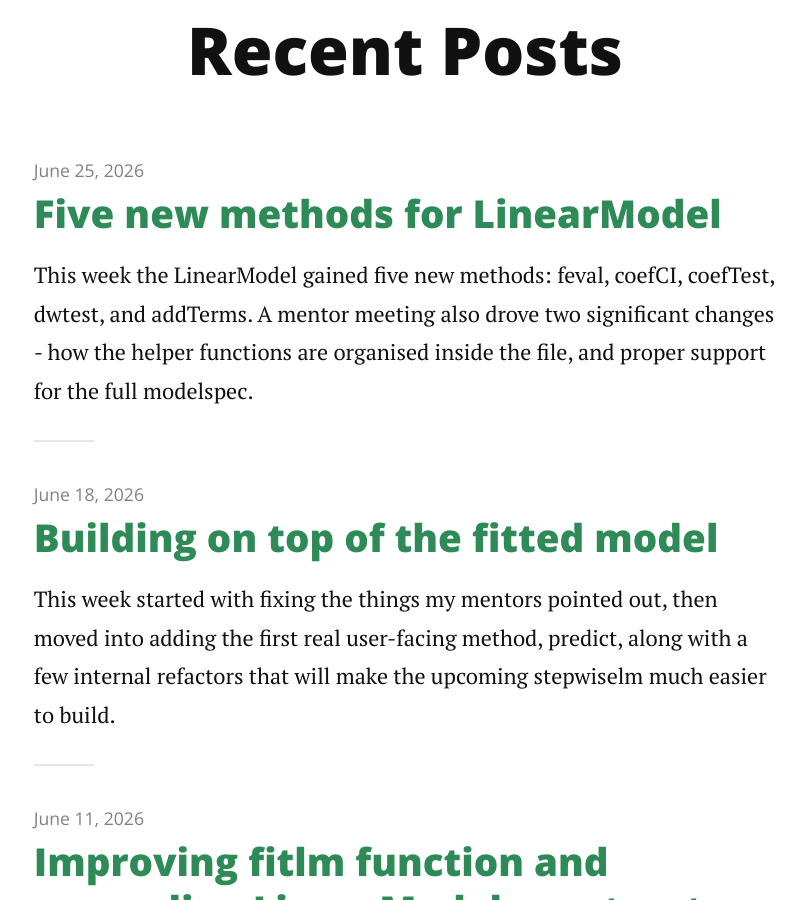
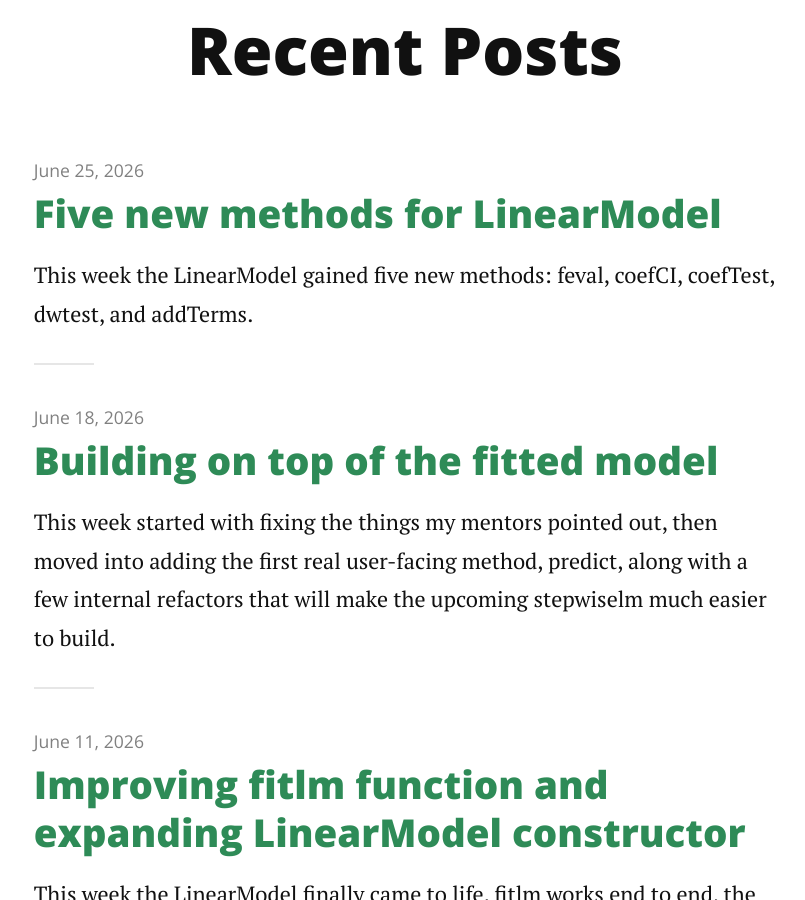
Before and after one commit to AvanishSalunke/AvanishSalunke-gsoc-2026, a Jekyll site: the page built from index.html, in a window 1280 px wide and 900 px high, scrolled down 347 px. Shown: the whole window, without its empty margins (235-1040 px from the left). Built offline with Jekyll 4.4.1, drawn with Linux system fonts in a browser that asks for light colours; nearby versions of some CDN libraries; the list of posts is cut into pages by our own code.

Commit message:
changes in post 5

```diff
--- a/_posts/2026-06-25-statistical-tests-autocorrelation-checks-and-model-modification.md
+++ b/_posts/2026-06-25-statistical-tests-autocorrelation-checks-and-model-modification.md
@@ -2,7 +2,7 @@
 layout: post
 title: "Five new methods for LinearModel"
 date: 2026-06-25
-description: "This week the LinearModel gained five new methods: feval, coefCI, coefTest, dwtest, and addTerms. A mentor meeting also drove two significant changes - how the helper functions are organised inside the file, and proper support for the full modelspec."
+description: "This week the LinearModel gained five new methods: feval, coefCI, coefTest, dwtest, and addTerms."
 ---
 
 <style>
```
